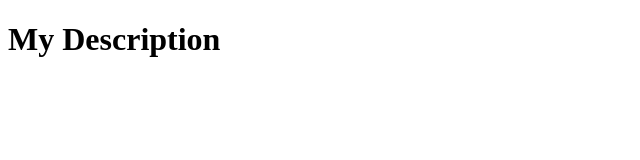
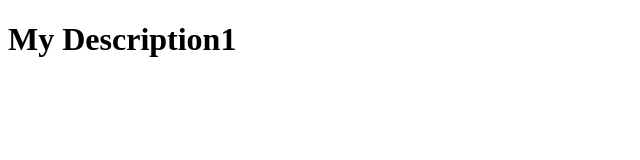
Before and after one commit to karma-A/My-Websites, a plain HTML site: page contact.html in a window 1280 px wide. Shown: the full height of the page, 0-640 px from the left. Drawn offline with Linux system fonts and the light colour scheme.

Commit message:
new contact

```diff
--- a/contact.html
+++ b/contact.html
@@ -4,6 +4,6 @@
         <title>My Contact</title>
     </head>
     <body>
-        <h1> My Description</h1>
+        <h1> My Description1</h1>
     </body>
 </html>
```
